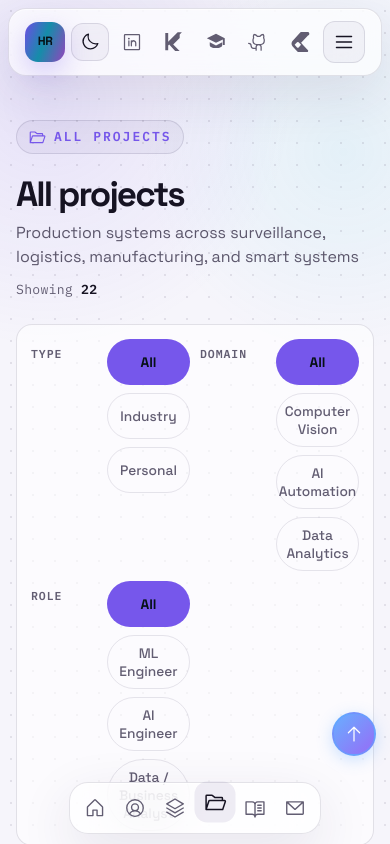
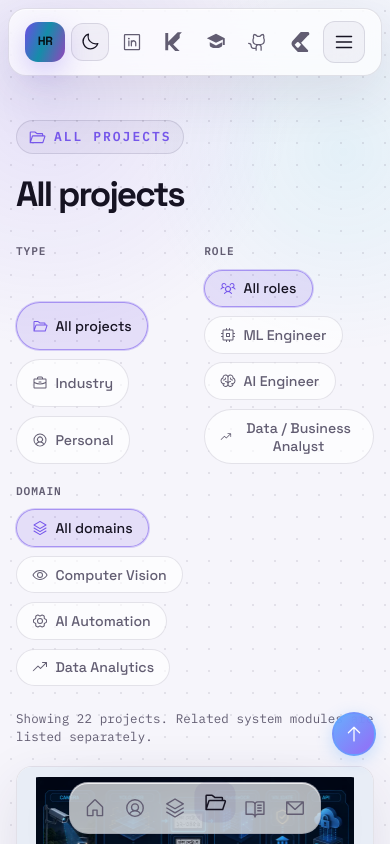
Before and after one commit to Hasibur013/hasib_ML_portfolio, a React (Vite) app: page /projects in a window 390 px wide. Shown: the top 844 px of the page. Built offline with nearby package versions, Linux system fonts and the light colour scheme.

Commit message:
Refactor project filters in Projects component to use icon-based buttons for improved UX. Update CSS for filters layout and styling, enhancing responsiveness and visual clarity. Introduce summary display for active filters.

```diff
--- a/src/components/Projects.jsx
+++ b/src/components/Projects.jsx
@@ -8,6 +8,26 @@ import {
   projects,
 } from "../data/projects";
 import Icon from "./Icon";
+
+const TYPE_ICONS = {
+  All: "repo",
+  Industry: "briefcase",
+  Personal: "user",
+};
+
+const ROLE_ICONS = {
+  All: "users",
+  "ML Engineer": "cpu",
+  "AI Engineer": "brain",
+  "Data / Business Analyst": "trend",
+};
+
+const DOMAIN_ICONS = {
+  All: "stack",
+  "Computer Vision": "eye",
+  "AI Automation": "architecture",
+  "Data Analytics": "trend",
+};
 
 function isWideLogo(project) {
   return (
@@ -75,28 +95,41 @@ function ProjectCard({ project }) {
   );
 }
 
-function FilterRow({ label, options, value, onChange }) {
+function IconFilterBar({ label, options, value, onChange, icons, labelMap }) {
   return (
-    <div className="projects-filter-row" role="group" aria-label={label}>
-      <span className="projects-filter-label">{label}</span>
-      <div className="projects-filter-pills">
-        {options.map((option) => (
+    <div className="projects-icon-filters" role="group" aria-label={label}>
+      <p className="projects-icon-filters-label">{label}</p>
+      <div className="projects-icon-filters-row">
+        {options.map((option) => {
+          const display =
+            labelMap?.[option] ||
+            (option === "All" && label === "Type"
+              ? "All projects"
+              : option === "All" && label === "Role"
+                ? "All roles"
+                : option === "All" && label === "Domain"
+                  ? "All domains"
+                  : option);
+
+          return (
             <button
               key={option}
               type="button"
-            className={`filter-btn${value === option ? " active" : ""}`}
+              className={`projects-icon-filter${value === option ? " is-active" : ""}`}
               aria-pressed={value === option}
               onClick={() => onChange(option)}
             >
-            {option}
+              <Icon name={icons[option] || "dot"} size={16} />
+              <span>{display}</span>
             </button>
-        ))}
+          );
+        })}
       </div>
     </div>
   );
 }
 
-function subtitleFor({ personalOnly, featuredOnly, category, domain, role }) {
+function subtitleFor({ personalOnly, featuredOnly, category, domain, role, count }) {
   if (personalOnly) {
     return "Independent ML, healthcare, and analytics work alongside the team case studies";
   }
@@ -105,15 +138,15 @@ function subtitleFor({ personalOnly, featuredOnly, category, domain, role }) {
   }
 
   const bits = [];
-  if (role !== "All") bits.push(`${role} focus`);
-  if (domain !== "All") bits.push(domain.toLowerCase());
-  if (category !== "All") bits.push(`${category.toLowerCase()} work`);
+  if (role !== "All") bits.push(role);
+  if (domain !== "All") bits.push(domain);
+  if (category !== "All") bits.push(category);
 
   if (!bits.length) {
-    return "Production systems across surveillance, logistics, manufacturing, and smart systems";
+    return `Showing ${count} projects. Related system modules are listed separately.`;
   }
 
-  return `Showing ${bits.join(" · ")} — switch filters to tailor this page for different roles.`;
+  return `Showing ${count} projects · ${bits.join(" · ")}`;
 }
 
 export default function Projects({
@@ -159,23 +192,58 @@ export default function Projects({
                   ? "Selected personal projects"
                   : "All projects"}
             </h2>
+            {!asPage && (
               <p className="section-subtitle">
-              {subtitleFor({ personalOnly, featuredOnly, category, domain, role })}
-            </p>
-          </div>
-          {asPage && (
-            <p className="results-count projects-results-count" aria-live="polite">
-              Showing <strong>{visible.length}</strong>
+                {subtitleFor({
+                  personalOnly,
+                  featuredOnly,
+                  category,
+                  domain,
+                  role,
+                  count: visible.length,
+                })}
               </p>
             )}
           </div>
+        </div>
 
         {asPage && (
-          <div className="projects-filters">
-            <FilterRow label="Type" options={projectCategories} value={category} onChange={setCategory} />
-            <FilterRow label="Domain" options={projectDomains} value={domain} onChange={setDomain} />
-            <FilterRow label="Role" options={projectRoles} value={role} onChange={setRole} />
+          <div className="projects-filters projects-filters-iconed">
+            <IconFilterBar
+              label="Type"
+              options={projectCategories}
+              value={category}
+              onChange={setCategory}
+              icons={TYPE_ICONS}
+            />
+            <IconFilterBar
+              label="Role"
+              options={projectRoles}
+              value={role}
+              onChange={setRole}
+              icons={ROLE_ICONS}
+            />
+            <IconFilterBar
+              label="Domain"
+              options={projectDomains}
+              value={domain}
+              onChange={setDomain}
+              icons={DOMAIN_ICONS}
+            />
           </div>
+        )}
+
+        {asPage && (
+          <p className="projects-filter-summary" aria-live="polite">
+            {subtitleFor({
+              personalOnly,
+              featuredOnly,
+              category,
+              domain,
+              role,
+              count: visible.length,
+            })}
+          </p>
         )}
 
         <div className="projects-list projects-card-grid">
@@ -185,7 +253,7 @@ export default function Projects({
         </div>
 
         {asPage && visible.length === 0 && (
-          <p className="projects-empty">No projects match these filters. Try another domain or role.</p>
+          <p className="projects-empty">No projects match these filters. Try another role or domain.</p>
         )}
 
         {!asPage && !personalOnly && (
--- a/src/overrides.css
+++ b/src/overrides.css
@@ -1020,64 +1020,81 @@ main#main-content:not(.home-page) > .section:first-child > .container,
 
 .projects-filters {
   display: grid;
-  gap: 10px;
-  align-items: stretch;
+  gap: 1.15rem;
   width: 100%;
-  max-width: none;
-  margin: 0 0 28px;
-  padding: 16px 18px;
-  border: 1px solid var(--border-default);
-  border-radius: 16px;
-  background: color-mix(in srgb, var(--bg-default) 78%, transparent);
-}
-
-.projects-filter-row {
-  display: grid;
-  grid-template-columns: 76px minmax(0, 1fr);
-  gap: 8px 16px;
-  align-items: start;
-}
-
-.projects-filter-label {
-  padding-top: 9px;
-  color: var(--text-secondary);
-  font-size: 0.72rem;
+  margin: 0 0 1.75rem;
+}
+
+.projects-filters-iconed {
+  padding: 0;
+  border: 0;
+  background: transparent;
+}
+
+.projects-icon-filters {
+  display: grid;
+  gap: 0.55rem;
+  justify-items: center;
+}
+
+.projects-icon-filters-label {
+  margin: 0;
+  color: var(--text-secondary);
+  font-family: var(--font-mono);
+  font-size: 0.7rem;
   font-weight: 600;
   letter-spacing: 0.08em;
   text-transform: uppercase;
-  font-family: var(--font-mono);
-  line-height: 1;
-}
-
-.projects-filter-pills {
+}
+
+.projects-icon-filters-row {
   display: flex;
   flex-wrap: wrap;
-  gap: 8px;
-}
-
-.projects-section.is-page .filter-btn {
-  padding: 8px 14px;
-  border: 1px solid color-mix(in srgb, var(--border-default) 88%, transparent) !important;
-  border-radius: 999px !important;
-  background: transparent !important;
-  color: var(--text-secondary) !important;
+  justify-content: center;
+  gap: 0.55rem;
+}
+
+.projects-icon-filter {
+  display: inline-flex;
+  align-items: center;
+  gap: 0.45rem;
+  padding: 0.55rem 0.95rem;
+  border: 1px solid color-mix(in srgb, var(--border-default) 90%, transparent);
+  border-radius: 999px;
+  background: color-mix(in srgb, var(--bg-default) 82%, transparent);
+  color: var(--text-secondary);
   font-family: var(--font-sans);
-  font-size: 0.86rem;
+  font-size: 0.88rem;
   font-weight: 500;
-  transition: background 0.2s ease, border-color 0.2s ease, color 0.2s ease;
-}
-
-.projects-section.is-page .filter-btn:hover {
-  border-color: color-mix(in srgb, var(--accent-primary) 40%, var(--border-default)) !important;
-  background: color-mix(in srgb, var(--accent-primary) 8%, transparent) !important;
-  color: var(--text-primary) !important;
-}
-
-.projects-section.is-page .filter-btn.active {
-  border-color: transparent !important;
-  background: var(--accent-primary) !important;
-  color: #061016 !important;
-  font-weight: 650;
+  cursor: pointer;
+  transition: background 0.18s ease, border-color 0.18s ease, color 0.18s ease, box-shadow 0.18s ease;
+}
+
+.projects-icon-filter:hover {
+  border-color: color-mix(in srgb, var(--accent-primary) 42%, var(--border-default));
+  color: var(--text-primary);
+  background: color-mix(in srgb, var(--accent-primary) 8%, transparent);
+}
+
+.projects-icon-filter.is-active {
+  border-color: color-mix(in srgb, var(--accent-primary) 55%, transparent);
+  background: color-mix(in srgb, var(--accent-primary) 14%, transparent);
+  color: var(--text-primary);
+  box-shadow: 0 0 0 1px color-mix(in srgb, var(--accent-primary) 25%, transparent);
+}
+
+.projects-icon-filter.is-active svg {
+  color: var(--accent-primary);
+}
+
+.projects-filter-summary {
+  margin: -0.35rem 0 1.35rem;
+  text-align: center;
+  color: var(--text-secondary);
+  font-family: var(--font-mono);
+  font-size: 0.78rem;
+  letter-spacing: 0.01em;
+  line-height: 1.45;
 }
 
 .projects-empty {
@@ -1644,17 +1661,16 @@ main#main-content:not(.home-page) > .section:first-child > .container,
     text-align: left;
   }
 
-  .projects-filter-row {
-    grid-template-columns: 64px minmax(0, 1fr);
-    gap: 8px 12px;
-  }
-
-  .projects-filters {
-    padding: 14px;
-  }
-
-  .projects-filter-pills {
+  .projects-icon-filters {
+    justify-items: start;
+  }
+
+  .projects-icon-filters-row {
     justify-content: flex-start;
+  }
+
+  .projects-filter-summary {
+    text-align: left;
   }
 
   .projects-card-grid,
```
Lines whose indentation alone changed are shown as unchanged.
